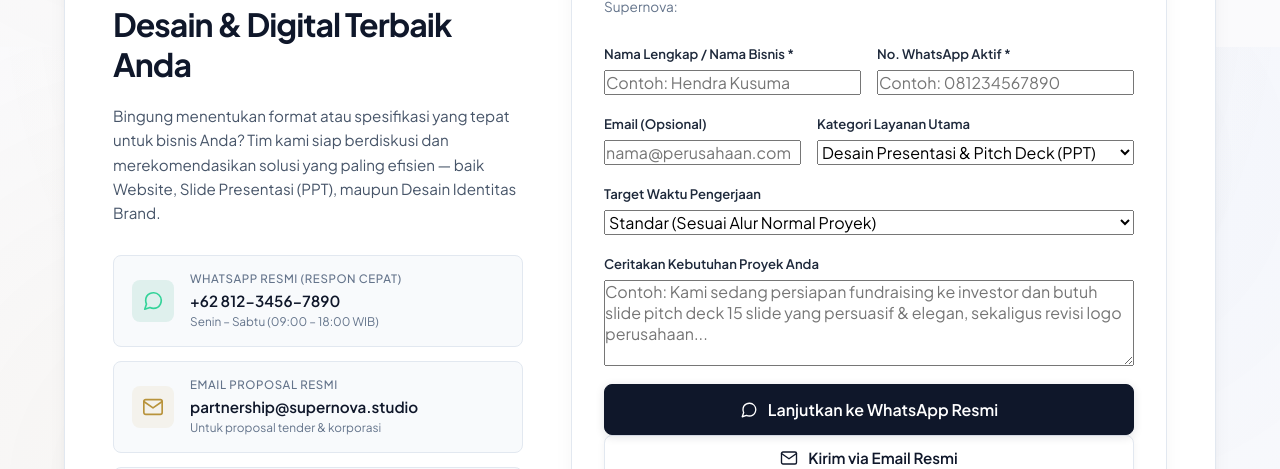
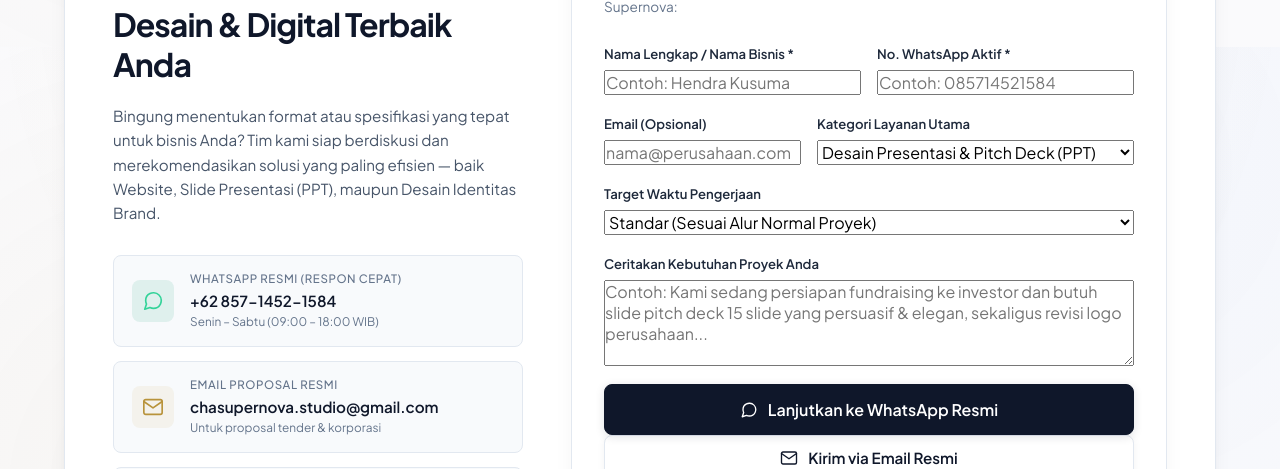
Before and after one commit to danishrya/supernova, a React (Vite) app: page /contact in a window 1280 px wide. Shown: the part 753-1222 px from the top of the page. Built offline with nearby package versions, Linux system fonts and the light colour scheme; the HTML template or start-up script is replaced by a standard one.

Commit message:
update contact: whatsapp and email

```diff
--- a/src/components/Calculator.jsx
+++ b/src/components/Calculator.jsx
@@ -141,7 +141,7 @@ export default function Calculator() {
       `Mohon informasi penawaran kustom (quotation) dan ketersediaan jadwal tim Supernova. Terima kasih!`;
 
     const encoded = encodeURIComponent(message);
-    window.open(`https://wa.me/6281234567890?text=${encoded}`, '_blank');
+    window.open(`https://wa.me/6285714521584?text=${encoded}`, '_blank');
   };
 
   return (
--- a/src/components/Contact.jsx
+++ b/src/components/Contact.jsx
@@ -59,7 +59,7 @@ export default function Contact({
       `Mohon informasi penawaran dan ketersediaan jadwal tim Supernova. Terima kasih.`;
 
     const encoded = encodeURIComponent(message);
-    window.open(`https://wa.me/6281234567890?text=${encoded}`, '_blank');
+    window.open(`https://wa.me/6285714521584?text=${encoded}`, '_blank');
 
     setFeedback({
       type: 'success',
@@ -78,7 +78,7 @@ export default function Contact({
       `Nama: ${formData.name}\nWhatsApp: ${formData.phone}\nEmail: ${formData.email}\nLayanan: ${formData.type}\nTarget Waktu: ${formData.urgency}\n\nKebutuhan Proyek:\n${formData.brief}`
     );
 
-    window.location.href = `mailto:partnership@supernova.studio?subject=${subject}&body=${body}`;
+    window.location.href = `mailto:chasupernova.studio@gmail.com?subject=${subject}&body=${body}`;
 
     setFeedback({
       type: 'success',
@@ -102,7 +102,7 @@ export default function Contact({
 
               <div className="contact-channels">
                 <a
-                  href="https://wa.me/6281234567890"
+                  href="https://wa.me/6285714521584"
                   target="_blank"
                   rel="noopener noreferrer"
                   className="channel-card"
@@ -112,13 +112,13 @@ export default function Contact({
                   </div>
                   <div className="ch-text">
                     <span className="ch-label">WhatsApp Resmi (Respon Cepat)</span>
-                    <strong className="ch-val">+62 812-3456-7890</strong>
+                    <strong className="ch-val">+62 857-1452-1584</strong>
                     <span className="ch-sub">Senin – Sabtu (09:00 – 18:00 WIB)</span>
                   </div>
                 </a>
 
                 <a
-                  href="mailto:partnership@supernova.studio"
+                  href="mailto:chasupernova.studio@gmail.com"
                   className="channel-card"
                 >
                   <div className="ch-icon email">
@@ -126,7 +126,7 @@ export default function Contact({
                   </div>
                   <div className="ch-text">
                     <span className="ch-label">Email Proposal Resmi</span>
-                    <strong className="ch-val">partnership@supernova.studio</strong>
+                    <strong className="ch-val">chasupernova.studio@gmail.com</strong>
                     <span className="ch-sub">Untuk proposal tender &amp; korporasi</span>
                   </div>
                 </a>
@@ -188,7 +188,7 @@ export default function Contact({
                       type="tel"
                       id="clientPhone"
                       name="phone"
-                      placeholder="Contoh: 081234567890"
+                      placeholder="Contoh: 085714521584"
                       value={formData.phone}
                       onChange={handleChange}
                       required
```
